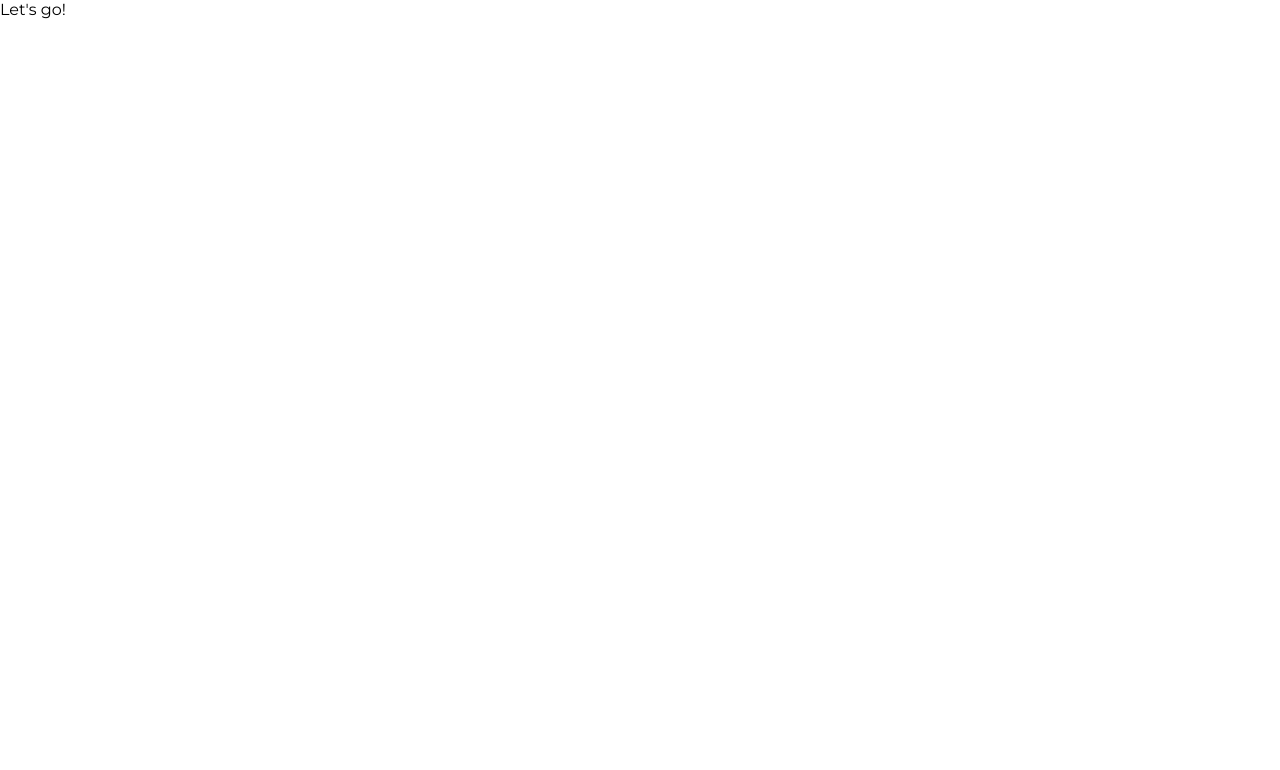
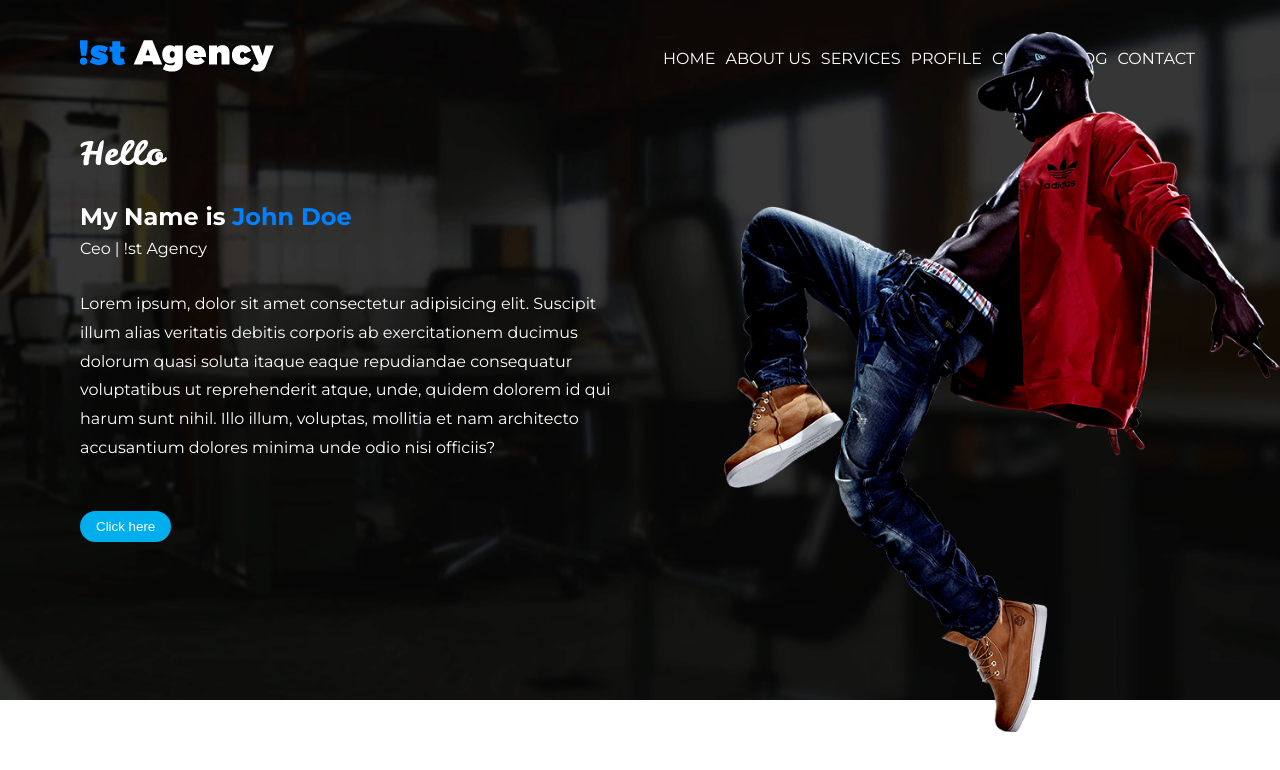
Before and after one commit to adrian-domanski/PSD-agency, a plain HTML site: page dist/index.html in a window 1280 px wide. Drawn offline with Linux system fonts and the light colour scheme.

Commit message:
Header section and navbar first version

```diff
--- /dev/null
+++ b/SCSS/_config.scss
@@ -0,0 +1,3 @@
+$deepBlue: #0081ff;
+$defaultTextColor: #fff;
+$pagePadding: 5rem;
--- /dev/null
+++ b/SCSS/_header.scss
@@ -0,0 +1,72 @@
+@import './config';
+
+// Header section
+.header-section {
+    background-image: url('/dist/img/baner-bg.jpg');
+    width: 100%;
+    background-position: center;
+    background-repeat: no-repeat;
+    height: 700px;
+    background-size: 200%;
+    position: relative;
+}
+
+.img-model {
+    position: absolute;
+    max-width: 50vw;
+    max-height: 100%;
+    min-height: 90%;
+    right: 0;
+    bottom: -2rem;
+}
+.header-content {
+    margin-top: 1.5rem;
+width: 50%;
+
+    &__title {
+        margin-bottom: .5rem;
+    }
+
+    &__subtitle {
+        margin-bottom: 2rem;
+    }
+
+    &__img {
+        margin-bottom: 2rem;
+    }
+
+    &__main {
+        line-height: 1.8;
+        margin-bottom: 3rem;
+    }
+}
+
+// Menu
+.navbar {
+    display: flex;
+    width: 100%;
+    justify-content: space-between;
+    padding: 2.5rem 0;
+
+    &__logo {
+        font-weight: 900;
+    }
+}
+
+.menu {
+    list-style-type: none;
+    display: flex;
+
+    &__item {
+        padding: 0 5px;
+        display: flex;
+        align-items: center;
+        text-transform: uppercase;
+        font-size: 1rem;
+    }
+
+    &-link {
+        color: $defaultTextColor;
+        text-decoration: none;
+    }
+}
--- a/SCSS/main.scss
+++ b/SCSS/main.scss
@@ -1,5 +1,8 @@
 // Import Montserrat font
 @import url('https://fonts.googleapis.com/css?family=Montserrat:400,700&display=swap&subset=latin-ext');
+
+// Import variables mixins etc.
+@import './config';
 
 * {
     padding: 0;
@@ -9,4 +12,36 @@
 
 body,html {
     font-family: 'Montserrat', sans-serif;
+    width: 100vw;
+    height: 100%;
+    color: $defaultTextColor;
 }
+
+// Global items
+
+.l-container {
+    margin: 0 auto;
+    padding: 0 $pagePadding;
+}
+
+.text-blue {
+    color: $deepBlue;
+}
+
+.img {
+    width: 100%;
+}
+
+.btn {
+    padding: 0.5rem 1rem;
+    border-radius: 25px;
+    border: none;
+
+    &--lightBlue {
+        background: #00aeed;
+        color: #fff;
+    }
+}
+
+// Header styles
+@import './header';
--- a/dist/index.html
+++ b/dist/index.html
@@ -9,6 +9,40 @@
     <link rel="stylesheet" href="./css/main.min.css">
 </head>
 <body>
-    Let's go!
+
+
+        <!-- Header section -->
+<section class="header-section">
+        <div class="l-container">
+            <!-- Menu -->
+    <navbar class="navbar">
+        <div class="navbar__logo">
+            <img class="img" src="./img/logo.png" alt="Agency logo">
+        </div>
+        <ul class="menu">
+            <li class="menu__item"><a href="#!" class="menu-link">Home</a></li>
+            <li class="menu__item"><a href="#!" class="menu-link">About Us</a></li>
+            <li class="menu__item"><a href="#!" class="menu-link">Services</a></li>
+            <li class="menu__item"><a href="#!" class="menu-link">Profile</a></li>
+            <li class="menu__item"><a href="#!" class="menu-link">Client</a></li>
+            <li class="menu__item"><a href="#!" class="menu-link">Blog</a></li>
+            <li class="menu__item"><a href="#!" class="menu-link">Contact</a></li>
+        </ul>
+    </navbar>
+    <!-- Content -->
+    <div class="header-content">
+        <img src="/dist/img/Hello.png" class="header-content__img" alt="hello">
+        <h2 class="header-content__title">My Name is <span class="text-blue">John Doe</span></h2>
+        <p class="header-content__subtitle">Ceo | !st Agency</p>
+        <p class="header-content__main">
+            Lorem ipsum, dolor sit amet consectetur adipisicing elit. Suscipit illum alias veritatis debitis corporis ab exercitationem ducimus dolorum quasi soluta itaque eaque repudiandae consequatur voluptatibus ut reprehenderit atque, unde, quidem dolorem id qui harum sunt nihil. Illo illum, voluptas, mollitia et nam architecto accusantium dolores minima unde odio nisi officiis?
+        </p>
+        <button class="btn btn--lightBlue">Click here</button>
+    </div>
+</div>
+    <img src="/dist/img/model.png" alt="Model" class="img-model">
+</section>
+fgsd
+
 </body>
 </html>
```
Also changed, not shown: dist/css/main.min.css, dist/img/Hello.png (added), dist/img/baner-bg.jpg (renamed from dist/img/baner-bg.gif), dist/img/icon-1.jpg (renamed from dist/img/icon-1.gif), dist/img/icon-2.jpg (renamed from dist/img/icon-2.gif), dist/img/icon-3.jpg (renamed from dist/img/icon-3.gif), dist/img/logo.png (added), 1 other file.
